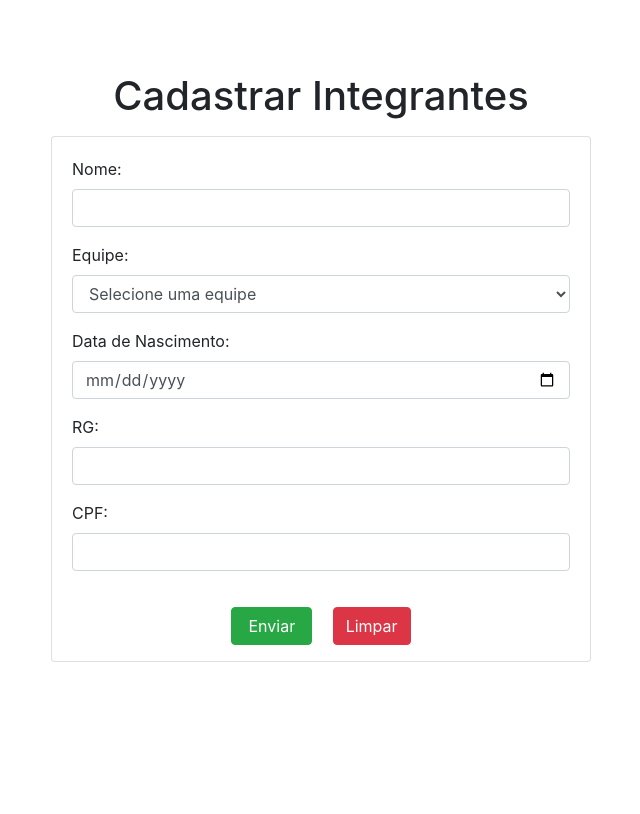
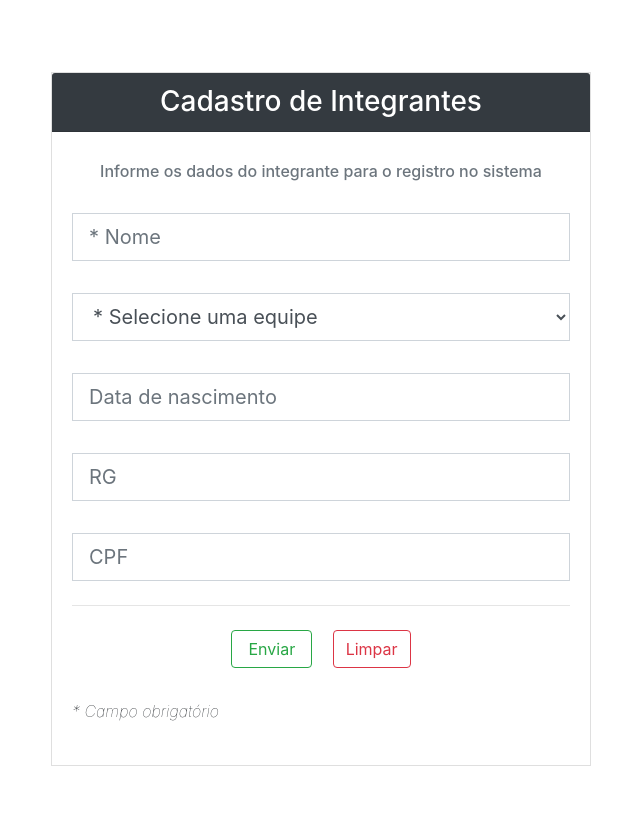
Before and after one commit to GabrielPerico/GincanaCI, a CodeIgniter app: page /GincanaCI/Integrantes/Cadastrar in a window 1280 px wide. Shown: the part 56-870 px from the top of the page, without its empty margins (319-959 px from the left). Before the commit the page ends 718 px from the top, so only its background shows below. Run offline with CodeIgniter, Linux system fonts and the light colour scheme; the visitor is signed in with stand-in values (Sample User, id 1); data that the repository does not hold is empty; some libraries are stand-ins or nearby versions.

Commit message:
Mudados os layouts dos cadastros (provas, Integrantes, Pontuacao e Equipes).

```diff
--- a/application/controllers/Integrantes.php
+++ b/application/controllers/Integrantes.php
@@ -13,12 +13,13 @@ class Integrantes extends CI_Controller
     {
         parent::__construct();
         $this->load->model('Usuario_model');
+        $this->load->model('Integrantes_model');
         $this->Usuario_model->verificaLogin();
     }
 
     public function listar()
     {
-        $this->load->model('Integrantes_model');
+
         $data['integrantes'] = $this->Integrantes_model->getAll();
         $this->load->view('Header');
         $this->load->view('ListaIntegrantes', $data);
@@ -29,18 +30,15 @@ class Integrantes extends CI_Controller
     {
         $this->form_validation->set_rules('id_equipe', 'id_equipe', 'required');
         $this->form_validation->set_rules('nome', 'nome', 'required');
-        $this->form_validation->set_rules('data_nasc', 'data_nasc', 'required');
-        $this->form_validation->set_rules('rg', 'rg', 'required');
-        $this->form_validation->set_rules('cpf', 'cpf', 'required');
 
         if ($this->form_validation->run() == FALSE) {
-            $this->load->model('Integrantes_model');
+
             $data['equipes'] = $this->Integrantes_model->getEquipes();
             $this->load->view('Header');
             $this->load->view('FormIntegrantes', $data);
             $this->load->view('Footer');
         } else {
-            $this->load->model('Integrantes_model');
+
 
             $data = array(
                 'nome' => $this->input->post('nome'),
@@ -63,7 +61,7 @@ class Integrantes extends CI_Controller
     public function alterar($id)
     {
         if ($id > 0) {
-            $this->load->model('Integrantes_model');
+
 
             $this->form_validation->set_rules('id_equipe', 'id_equipe', 'required');
             $this->form_validation->set_rules('nome', 'nome', 'required');
@@ -101,7 +99,7 @@ class Integrantes extends CI_Controller
     public function deletar($id)
     {
         if ($id > 0) {
-            $this->load->model('Integrantes_model');
+
             if($this->Integrantes_model->delete($id)){
                 $this->session->set_flashdata('mensagem', 'Integrante deletado com sucesso!!!');
             }else{
--- a/application/controllers/Pontuacao.php
+++ b/application/controllers/Pontuacao.php
@@ -13,12 +13,13 @@ class Pontuacao extends CI_Controller
     {
         parent::__construct();
         $this->load->model('Usuario_model');
+        $this->load->model('Pontuacao_model');
         $this->Usuario_model->verificaLogin();
     }
 
     public function listarPorProva()
     {
-        $this->load->model('Pontuacao_model');
+
         $data['pontuacao'] = $this->Pontuacao_model->getPontuacaoProva();
 
         $this->load->view('Header');
@@ -28,7 +29,7 @@ class Pontuacao extends CI_Controller
 
     public function listar()
     {
-        $this->load->model('Pontuacao_model');
+
         $data['pontuacao'] = $this->Pontuacao_model->getAll();
         $this->load->view('Header');
         $this->load->view('ListaPontuacao', $data);
@@ -37,7 +38,6 @@ class Pontuacao extends CI_Controller
     public function cadastrar()
     {
         $this->form_validation->set_rules('id_prova', 'id_prova', 'required');
-        $this->load->model('Pontuacao_model');
 
         if ($this->form_validation->run() == FALSE) {
             $data['equipe'] = $this->Pontuacao_model->getEquipes();
--- a/application/models/Equipes_model.php
+++ b/application/models/Equipes_model.php
@@ -11,8 +11,7 @@ class Equipes_model extends CI_Model
 
     public function getAll()
     {
-        $this->db->select("equipes.*,(SELECT count(integrantes.id) FROM integrantes WHERE id_equipe = equipes.id) as countIntegrantes");
-        $this->db->join('integrantes', 'integrantes.id_equipe = equipes.id', 'inner');
+        $this->db->select("equipes.*,(SELECT count(integrantes.id) FROM integrantes WHERE id_equipe = equipes.id) as Integrantes");
         $query = $this->db->get('equipes');
         return $query->result();
     }
--- a/application/models/Pontuacao_model.php
+++ b/application/models/Pontuacao_model.php
@@ -33,7 +33,7 @@ class Pontuacao_model extends CI_Model
         $this->db->select('pontuacao.*,equipes.nome,sum(pontos) as pontosT');
         $this->db->join('equipes', 'equipes.id = pontuacao.id_equipe', 'inner');
         $this->db->order_by('pontosT', 'desc');
-        $this->db->group_by('nome');
+        $this->db->group_by('equipes.nome');
         $query = $this->db->get('pontuacao');
         return $query->result();
     }
--- a/application/views/FormIntegrantes.php
+++ b/application/views/FormIntegrantes.php
@@ -2,25 +2,22 @@
 $mensagem = $this->session->flashdata('mensagem');
 echo (isset($mensagem) ? ' <div class="alert alert-danger" role="alert">' . $mensagem . '</div>' : '');
 ?>
-<div class="container mt-5 pt-4">
+<div class="container my-5 pt-4">
     <div class="row">
-        <div class="col-12 text-center">
-            <h1 class=" mb-3">Cadastrar Integrantes</h1>
-        </div>
-    </div>
-    <div class="row mb-5">
-        <div class="col-6 offset-3 text-center">
-            <div class="card">
-                <form action="" method="post">
-                    <div class="card-body text-left">
-                        <div class="form-group">
-                            <label for="nome">Nome:</label>
-                            <input class="form-control" type="text" name="nome" id="nome" value="<?= (isset($integrante)) ? $integrante->nome : '' ?>">
+        <div class="col-md-6 mx-auto">
+            <div class="card rounded-0">
+                <div class="card-header bg-dark text-center text-white">
+                    <h3 class="mb-0">Cadastro de Integrantes</h3>
+                </div>
+                <div class="card-body">
+                    <h6 class="card-subtitle mb-2 text-muted text-center py-3">Informe os dados do integrante para o registro no sistema</h6>
+                    <form action="" method="post" class="form">
+                        <div class="form-group py-2">
+                            <input placeholder="* Nome" class="form-control form-control-lg rounded-0" type="text" name="nome" id="nome" value="<?= (isset($integrante)) ? $integrante->nome : '' ?>">
                         </div>
-                        <div class="form-group">
-                            <label for="id_equipe">Equipe:</label>
-                            <select class="form-control" name="id_equipe" id="id_equipe">
-                                <option <?= (isset($integrante)) ? 'hidden' : 'selected' ?> disabled>Selecione uma equipe</option>
+                        <div class="form-group py-2">
+                            <select class="form-control form-control-lg rounded-0" name="id_equipe" id="id_equipe">
+                                <option <?= (isset($integrante)) ? '' : 'selected' ?> hidden disabled>* Selecione uma equipe</option>
                                 <?php
                                 if (count($equipes) > 0) {
                                     foreach ($equipes as $e) {
@@ -34,24 +31,23 @@ echo (isset($mensagem) ? ' <div class="alert alert-danger" role="alert">' . $men
                                 ?>
                             </select>
                         </div>
-                        <div class="form-group">
-                            <label for="data_nasc">Data de Nascimento:</label>
-                            <input class="form-control" type="date" name="data_nasc" id="data_nasc" value="<?= (isset($integrante)) ? $integrante->data_nasc : '' ?>">
+                        <div class="form-group py-2">
+                            <input placeholder="Data de nascimento" onblur="(this.type='text')" onfocus="(this.type='date')" class="form-control form-control-lg rounded-0" type="text" name="data_nasc" id="data_nasc" value="<?= (isset($integrante)) ? $integrante->data_nasc : '' ?>">
                         </div>
-                        <div class="form-group">
-                            <label for="rg">RG:</label>
-                            <input class="form-control" type="text" name="rg" id="rg" value="<?= (isset($integrante)) ? $integrante->rg : '' ?>">
+                        <div class="form-group py-2">
+                            <input placeholder="RG" class="form-control form-control-lg rounded-0" type="text" name="rg" id="rg" value="<?= (isset($integrante)) ? $integrante->rg : '' ?>">
                         </div>
-                        <div class="form-group">
-                            <label for="cpf">CPF:</label>
-                            <input class="form-control" type="text" name="cpf" id="cpf" value="<?= (isset($integrante)) ? $integrante->cpf : '' ?>">
+                        <div class="form-group py-2">
+                            <input placeholder="CPF" class="form-control form-control-lg rounded-0" type="text" name="cpf" id="cpf" value="<?= (isset($integrante)) ? $integrante->cpf : '' ?>">
                         </div>
-                    </div>
-                    <div class="form-group">
-                        <button class="btn btn-success pl-3 pr-3 mr-3" type="submit">Enviar</button>
-                        <?= (isset($integrante)) ? '<a class="btn btn-danger" href="' . $this->config->base_url() . 'Integrante/Listar">Cancelar</a>' : '<button class="btn btn-danger" type="reset">Limpar</button>' ?>
-                    </div>
-                </form>
+                        <hr>
+                        <div class="form-group py-2 text-center">
+                            <button class="btn btn-outline-success px-3 mr-3" type="submit">Enviar</button>
+                            <?= (isset($integrante)) ? '<a class="btn btn-outline-danger" href="' . $this->config->base_url() . 'Integrante/Listar">Cancelar</a>' : '<button class="btn btn-outline-danger" type="reset">Limpar</button>' ?>
+                        </div>
+                        <h6 class="card-subtitle mb-2 font-italic font-weight-lighter text-left py-3">* Campo obrigatório</h6>
+                    </form>
+                </div>
             </div>
         </div>
     </div>
--- a/application/views/ListaEquipes.php
+++ b/application/views/ListaEquipes.php
@@ -27,7 +27,7 @@ echo (isset($mensagem) ? '<div class="alert alert-success" role="alert">' . $men
                                 echo '<td class="align-middle table-cells" width="50%">' . $e->nome . '</td>';
                                 echo '<td class="align-middle table-cells" width="50%">';
                                 echo '<a class="btn btn-primary mr-3" href="' . $this->config->base_url() . 'Equipes/Alterar/' . $e->id . '">Alterar</a>';
-                                ($e->countIntegrantes > 0) ? '<a class="btn btn-danger" href="' . $this->config->base_url() . 'Equipes/Deletar/' . $e->id . '">Deletar</a>' : '';
+                                echo ($e->Integrantes < 1) ?  '<a class="btn btn-outline-danger" href="' . $this->config->base_url() . 'Equipes/Deletar/' . $e->id . '">Deletar</a>' : '';
                                 echo '</td>';
                                 echo '</tr>';
                             }
```
Also changed, not shown: application/controllers/Equipes.php (+3 -5 lines), application/controllers/Provas.php (+5 -4 lines), application/views/FormEquipes.php (+18 -19 lines), application/views/FormPontuacao.php (+27 -20 lines), application/views/FormProvas.php (+25 -28 lines), application/views/ListaPontuacao.php (+21 -7 lines).
